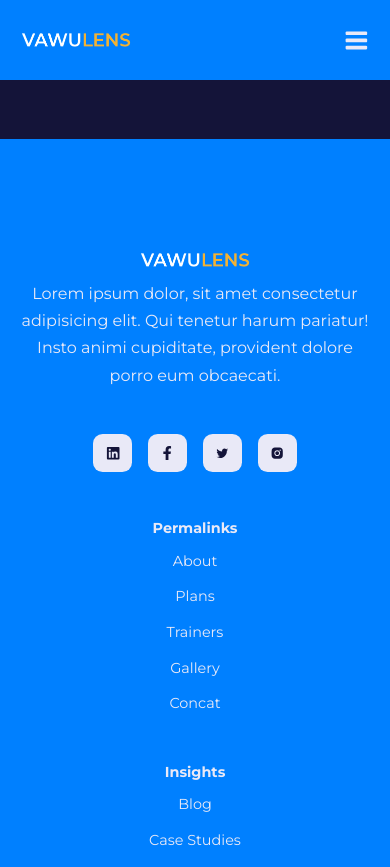
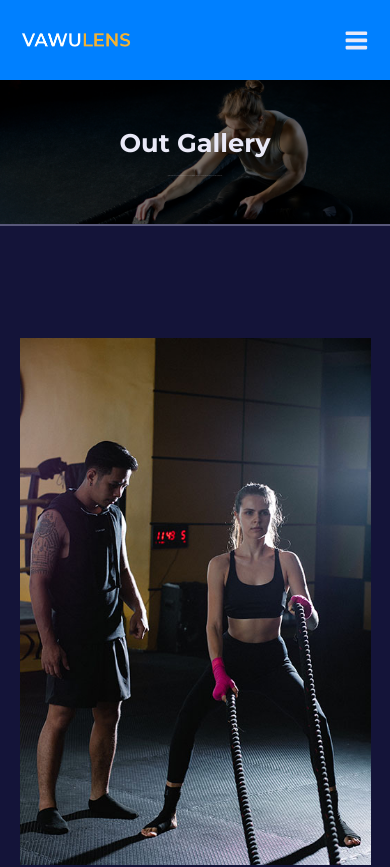
Before and after one commit to yangheat/react-website-tutorial, a React (Create React App) app: page /gallery in a window 390 px wide. Shown: the top 867 px of the page. Built offline with nearby package versions, Linux system fonts and the light colour scheme.

Commit message:
gallery componet

```diff
--- a/src/pages/gallery/Gallery.jsx
+++ b/src/pages/gallery/Gallery.jsx
@@ -1,8 +1,34 @@
+import Header from '../../components/header/Header'
+import HeaderImage from '../../images/header_bg_3.jpg'
 import './gallery.css'
 
 const Gallery = () => {
+  const galleryLength = 15
+  const images = []
+
+  for (let i = 1; i <= galleryLength; i++) {
+    images.push(require(`../../images/gallery${i}.jpg`))
+  }
+
+  console.log(images)
+
   return (
-    <div>Gallery</div>
+    <>
+    <Header title="Out Gallery" image={HeaderImage}>
+      Quisquam id tenetur adipisci nesciunt ipsum amet in quibusdam, architecto nostrum nobis, est, deserunt odio illum perspiciatis.
+    </Header>
+    <section className="gallery">
+      <div className="container gallery-container">
+        {
+          images.map((image, index) => {
+            return <article key={index}>
+              <img src={image} alt={`Gallery Image ${index + 1}`} />
+            </article>
+          })
+        }
+      </div>
+    </section>
+    </>
   )
 }
 
--- a/src/pages/gallery/gallery.css
+++ b/src/pages/gallery/gallery.css
@@ -0,0 +1,33 @@
+.gallery-container {
+    display: grid;
+    grid-template-columns: repeat(3, 1fr);
+}
+
+.gallery-container article {
+    border: 1rem solid transparent;
+    transition: var(--transition);
+}
+
+.gallery-container article:hover {
+    border-color: var(--color-gary-500)
+}
+
+/* MEDIA QUERIES (medium screens) */
+@media screen and (max-width: 1024px) {
+    .gallery-container {
+        grid-template-columns: 1fr 1fr;
+        gap: 2rem;
+    }
+
+    .gallery-container article {
+        border: 0;
+    }
+}
+
+/* MEDIA QUERIES (small screens) */
+@media screen and (max-width: 600px) {
+    .gallery-container {
+        grid-template-columns: 1fr;
+        gap: 1rem;
+    }
+}
```
